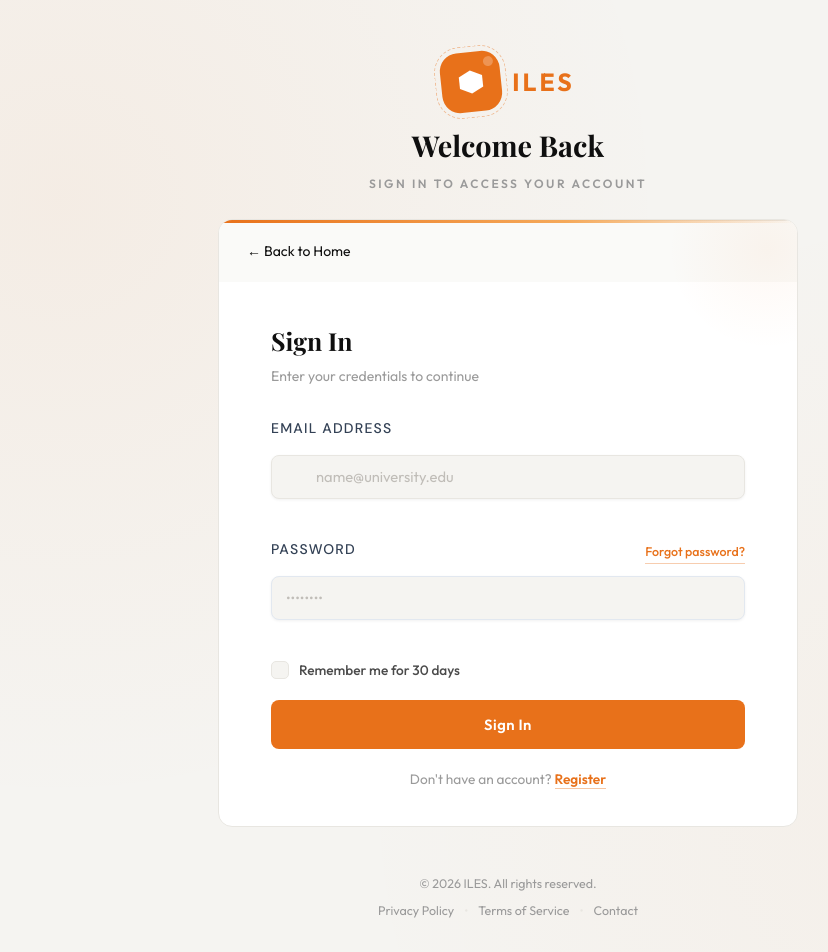
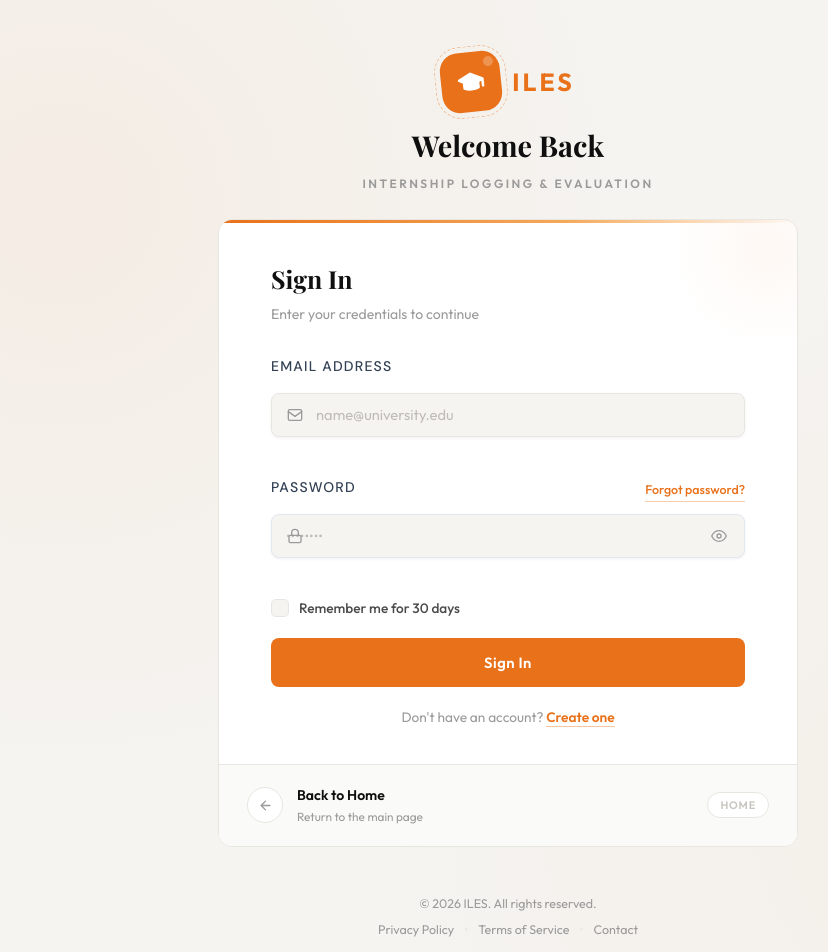
Before and after one commit to kalasamuel/ILES, a React (Vite) app in the folder frontend/iles-frontend/: page /login in a window 1280 px wide. Shown: the top 952 px of the page, without its empty margins (132-960 px from the left). Built offline with nearby package versions, Linux system fonts and the light colour scheme.

Commit message:
ADDED NEW FEATURES

```diff
--- a/frontend/iles-frontend/src/pages/Login.jsx
+++ b/frontend/iles-frontend/src/pages/Login.jsx
@@ -4,35 +4,28 @@ import { useAuth } from '../hooks/AuthContext';
 import './Login.css';
 
 const Login = () => {
-  const [formData, setFormData] = useState({
-    email: '',
-    password: '',
-  });
+  const [formData, setFormData] = useState({ email: '', password: '' });
   const [error, setError] = useState('');
   const [isLoading, setIsLoading] = useState(false);
   const [rememberMe, setRememberMe] = useState(false);
+  const [showPassword, setShowPassword] = useState(false);
 
   const { login } = useAuth();
   const navigate = useNavigate();
 
   const handleChange = (e) => {
-    setFormData({
-      ...formData,
-      [e.target.name]: e.target.value,
-    });
+    setFormData({ ...formData, [e.target.name]: e.target.value });
   };
 
   const handleSubmit = async (e) => {
     e.preventDefault();
     setError('');
     setIsLoading(true);
-
     try {
       await login(formData.email, formData.password);
-      // Navigate to dashboard (note: it's /app/dashboard in your router)
       navigate('/app/dashboard');
     } catch (err) {
-      setError('Invalid email or password');
+      setError('Invalid email or password. Please try again.');
     } finally {
       setIsLoading(false);
     }
@@ -41,41 +34,41 @@ const Login = () => {
   return (
     <div className="login-container">
 
-      {/* HEADER */}
+      {/* ── Hero / Header ── */}
       <div className="login-header">
-        <Link to="/" className="login-logo-link" style={{ textDecoration: 'none' }}>
+        <Link to="/" className="login-logo-link">
           <div className="login-logo">
             <div className="login-logo-icon">
-              <svg viewBox="0 0 24 24">
-                <path d="M12 2L2 7v10l10 5 10-5V7l-10-5z" />
-                <path d="M12 12l4-2v4l-4 2-4-2v-4l4 2z" fill="white" />
+              <svg viewBox="0 0 24 24" fill="none" stroke="white" strokeWidth="2.2" strokeLinecap="round" strokeLinejoin="round">
+                <path d="M22 10v6M2 10l10-5 10 5-10 5z" />
+                <path d="M6 12v5c3.33 1.67 8.67 1.67 12 0v-5" />
               </svg>
             </div>
             <span className="login-logo-text">ILES</span>
           </div>
         </Link>
         <h1 className="login-title">Welcome Back</h1>
-        <p className="login-subtitle">Sign in to access your account</p>
+        <p className="login-subtitle">Internship Logging &amp; Evaluation</p>
       </div>
 
-      {/* LOGIN CARD */}
+      {/* ── Card ── */}
       <div className="login-card">
-        {/* Back to Home Link */}
-        <div className="back-to-home-container">
-          <Link to="/" className="back-to-home">
-            ← Back to Home
-          </Link>
-        </div>
 
         <h2>Sign In</h2>
         <p className="login-card-subtitle">Enter your credentials to continue</p>
 
         <form onSubmit={handleSubmit}>
 
-          {/* EMAIL */}
+          {/* Email */}
           <div className="form-group">
-            <label htmlFor="email">Email address</label>
+            <label htmlFor="email">Email Address</label>
             <div className="input-wrapper">
+              <span className="input-icon">
+                <svg width="16" height="16" viewBox="0 0 24 24" fill="none" stroke="currentColor" strokeWidth="2" strokeLinecap="round" strokeLinejoin="round">
+                  <rect x="2" y="4" width="20" height="16" rx="2"/>
+                  <path d="M2 7l10 7 10-7"/>
+                </svg>
+              </span>
               <input
                 type="email"
                 id="email"
@@ -88,18 +81,21 @@ const Login = () => {
             </div>
           </div>
 
-          {/* PASSWORD */}
+          {/* Password */}
           <div className="form-group">
             <div className="form-group-header">
               <label htmlFor="password">Password</label>
-              <Link to="/forgot-password" className="forgot-password">
-                Forgot password?
-              </Link>
+              <Link to="/forgot-password" className="forgot-password">Forgot password?</Link>
             </div>
-
             <div className="input-wrapper">
+              <span className="input-icon">
+                <svg width="16" height="16" viewBox="0 0 24 24" fill="none" stroke="currentColor" strokeWidth="2" strokeLinecap="round" strokeLinejoin="round">
+                  <rect x="3" y="11" width="18" height="11" rx="2"/>
+                  <path d="M7 11V7a5 5 0 0 1 10 0v4"/>
+                </svg>
+              </span>
               <input
-                type="password"
+                type={showPassword ? 'text' : 'password'}
                 id="password"
                 name="password"
                 value={formData.password}
@@ -107,10 +103,29 @@ const Login = () => {
                 placeholder="••••••••"
                 required
               />
+              <button
+                type="button"
+                className="pw-toggle"
+                onClick={() => setShowPassword(!showPassword)}
+                aria-label={showPassword ? 'Hide password' : 'Show password'}
+              >
+                {showPassword ? (
+                  <svg width="16" height="16" viewBox="0 0 24 24" fill="none" stroke="currentColor" strokeWidth="2" strokeLinecap="round" strokeLinejoin="round">
+                    <path d="M17.94 17.94A10.07 10.07 0 0 1 12 20c-7 0-11-8-11-8a18.45 18.45 0 0 1 5.06-5.94"/>
+                    <path d="M9.9 4.24A9.12 9.12 0 0 1 12 4c7 0 11 8 11 8a18.5 18.5 0 0 1-2.16 3.19"/>
+                    <line x1="1" y1="1" x2="23" y2="23"/>
+                  </svg>
+                ) : (
+                  <svg width="16" height="16" viewBox="0 0 24 24" fill="none" stroke="currentColor" strokeWidth="2" strokeLinecap="round" strokeLinejoin="round">
+                    <path d="M1 12s4-8 11-8 11 8 11 8-4 8-11 8-11-8-11-8z"/>
+                    <circle cx="12" cy="12" r="3"/>
+                  </svg>
+                )}
+              </button>
             </div>
           </div>
 
-          {/* REMEMBER ME */}
+          {/* Remember Me */}
           <label className="remember-me">
             <input
               type="checkbox"
@@ -120,24 +135,47 @@ const Login = () => {
             <span>Remember me for 30 days</span>
           </label>
 
-          {/* ERROR */}
+          {/* Error */}
           {error && <div className="error-message">{error}</div>}
 
-          {/* BUTTON */}
+          {/* Submit */}
           <button type="submit" className="btn-signin" disabled={isLoading}>
-            {isLoading ? 'Signing in...' : 'Sign In'}
+            {isLoading ? (
+              <><span className="spinner" /> Signing in…</>
+            ) : (
+              'Sign In'
+            )}
           </button>
 
-          {/* REGISTER LINK */}
+          {/* Register */}
           <div className="login-register">
             Don't have an account?{' '}
-            <Link to="/register">Register</Link>
+            <Link to="/register">Create one</Link>
           </div>
 
         </form>
+
+        {/* ── Back to Home — same styled button as ForgotPassword ── */}
+        <div className="back-to-home-container">
+          <Link to="/" className="back-to-home">
+            <div className="back-btn-left">
+              <div className="back-arrow-circle">
+                <svg width="15" height="15" viewBox="0 0 24 24" fill="none" stroke="currentColor" strokeWidth="2.2" strokeLinecap="round" strokeLinejoin="round">
+                  <path d="M19 12H5M12 5l-7 7 7 7"/>
+                </svg>
+              </div>
+              <div className="back-btn-text">
+                <span className="back-btn-label">Back to Home</span>
+                <span className="back-btn-sub">Return to the main page</span>
+              </div>
+            </div>
+            <span className="back-btn-badge">Home</span>
+          </Link>
+        </div>
+
       </div>
 
-      {/* FOOTER */}
+      {/* ── Footer ── */}
       <footer className="login-footer">
         <div>© 2026 ILES. All rights reserved.</div>
         <div className="login-footer-links">
```
